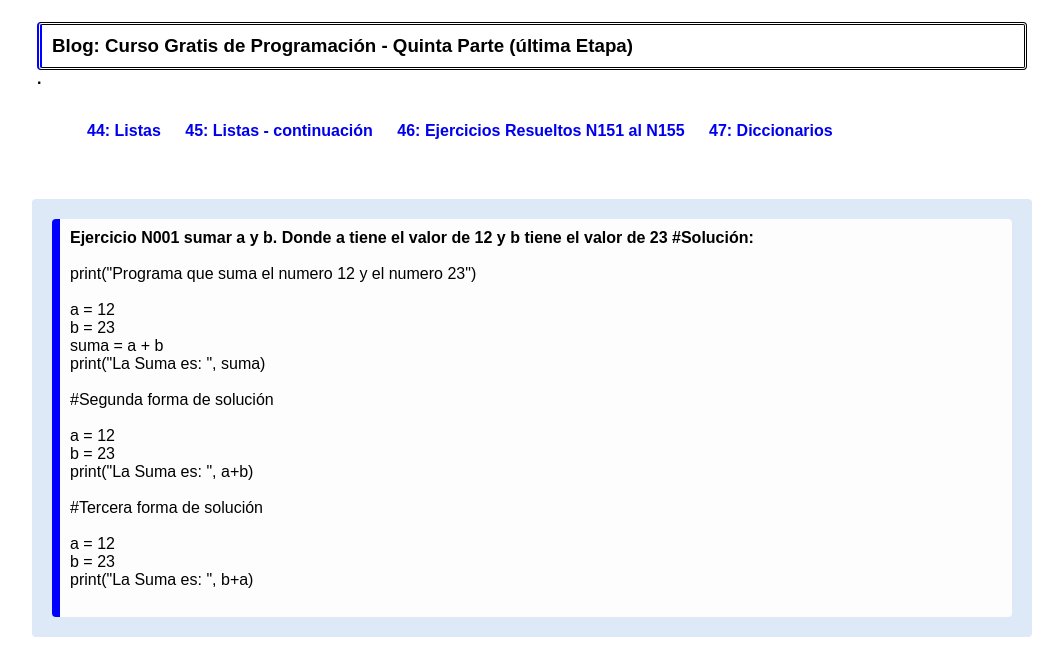
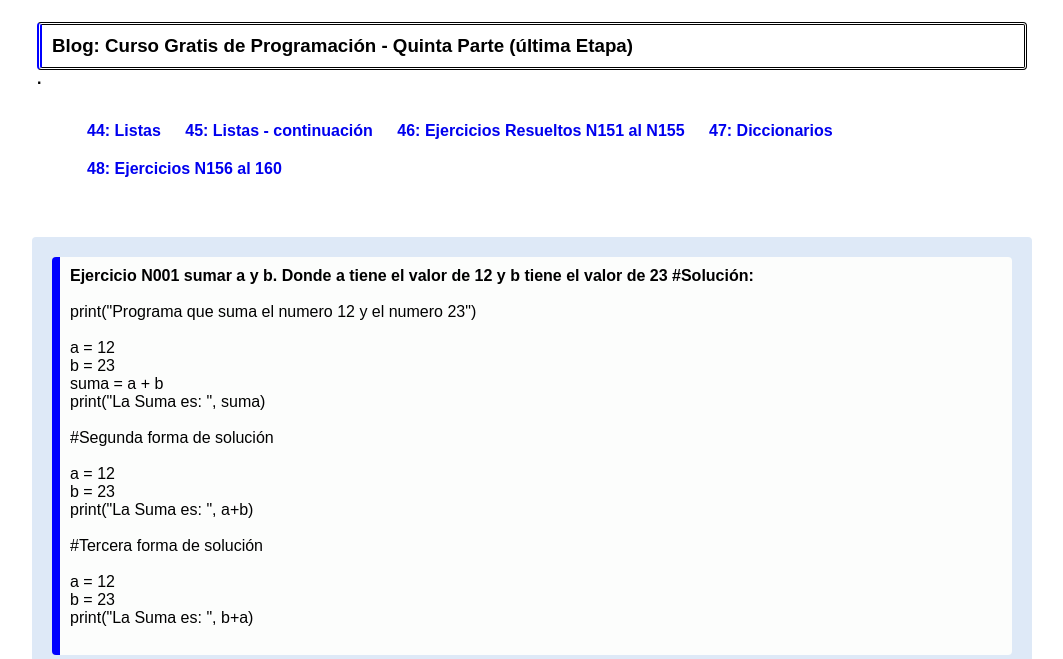
Before and after one commit to siraquino/pythoncumanes, a plain HTML site: page index.html in a window 1280 px wide. Shown: the part 1628-2287 px from the top of the page, without its empty margins (108-1171 px from the left). Drawn offline with Linux system fonts and the light colour scheme.

Commit message:
Ejercicios N156 al 160

```diff
--- a/index.html
+++ b/index.html
@@ -305,6 +305,10 @@
 						<a href="https://hive.blog/hive-154226/@rafaelaquino/python-para-principiantes-n047-diccionarios"
 							target="_blank" title="Diccionarios"> 47: Diccionarios</a>
 					</li>
+					<li>
+						<a href="https://hive.blog/hive-154226/@rafaelaquino/3qd8ca-python-para-principiantes-n048-ejercicios-n156-al-160"
+							target="_blank" title="Ejercicios N156 al 160"> 48: Ejercicios N156 al 160</a>
+					</li>
 				</ul>
 			</div>
 			</p>
```
